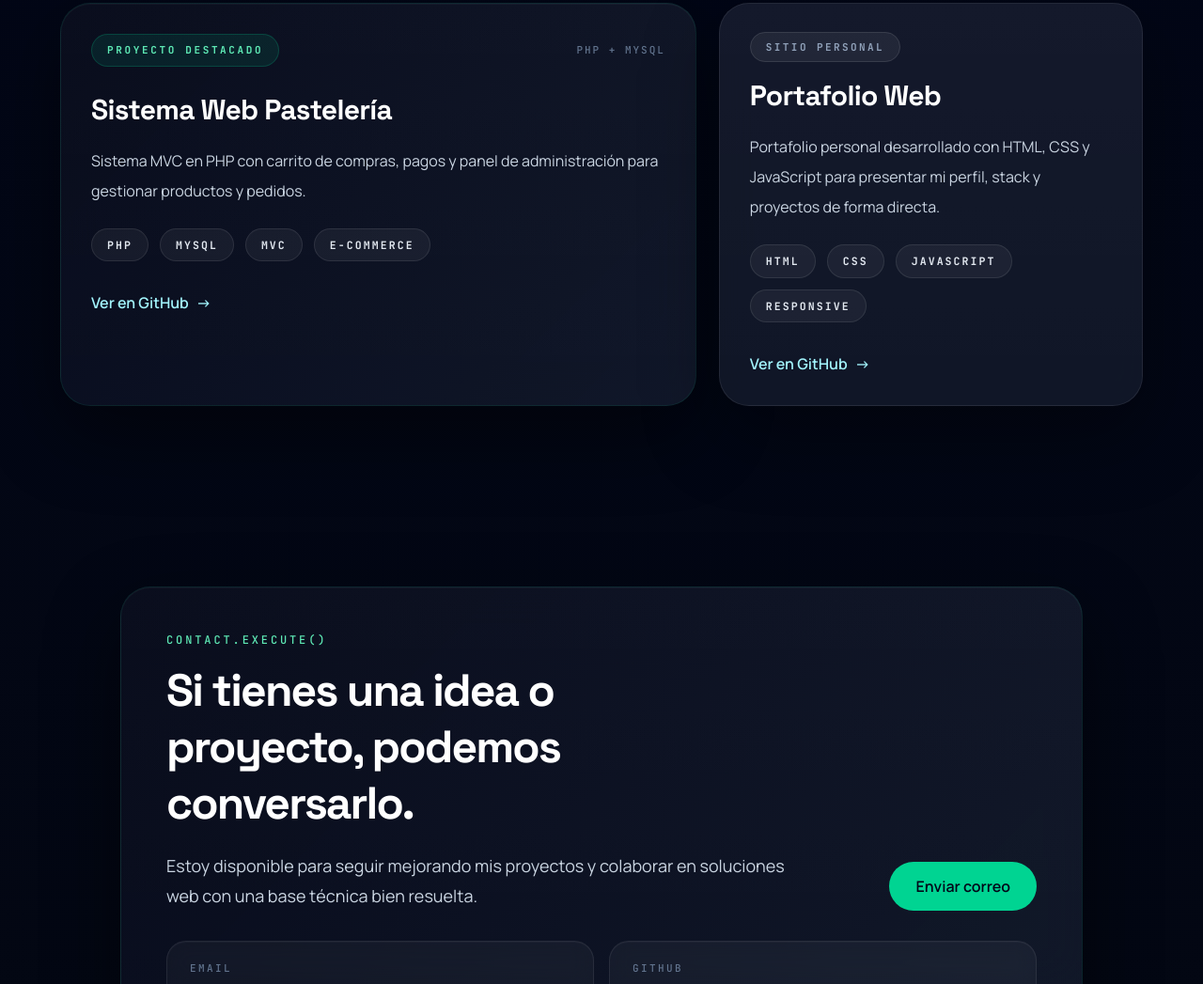
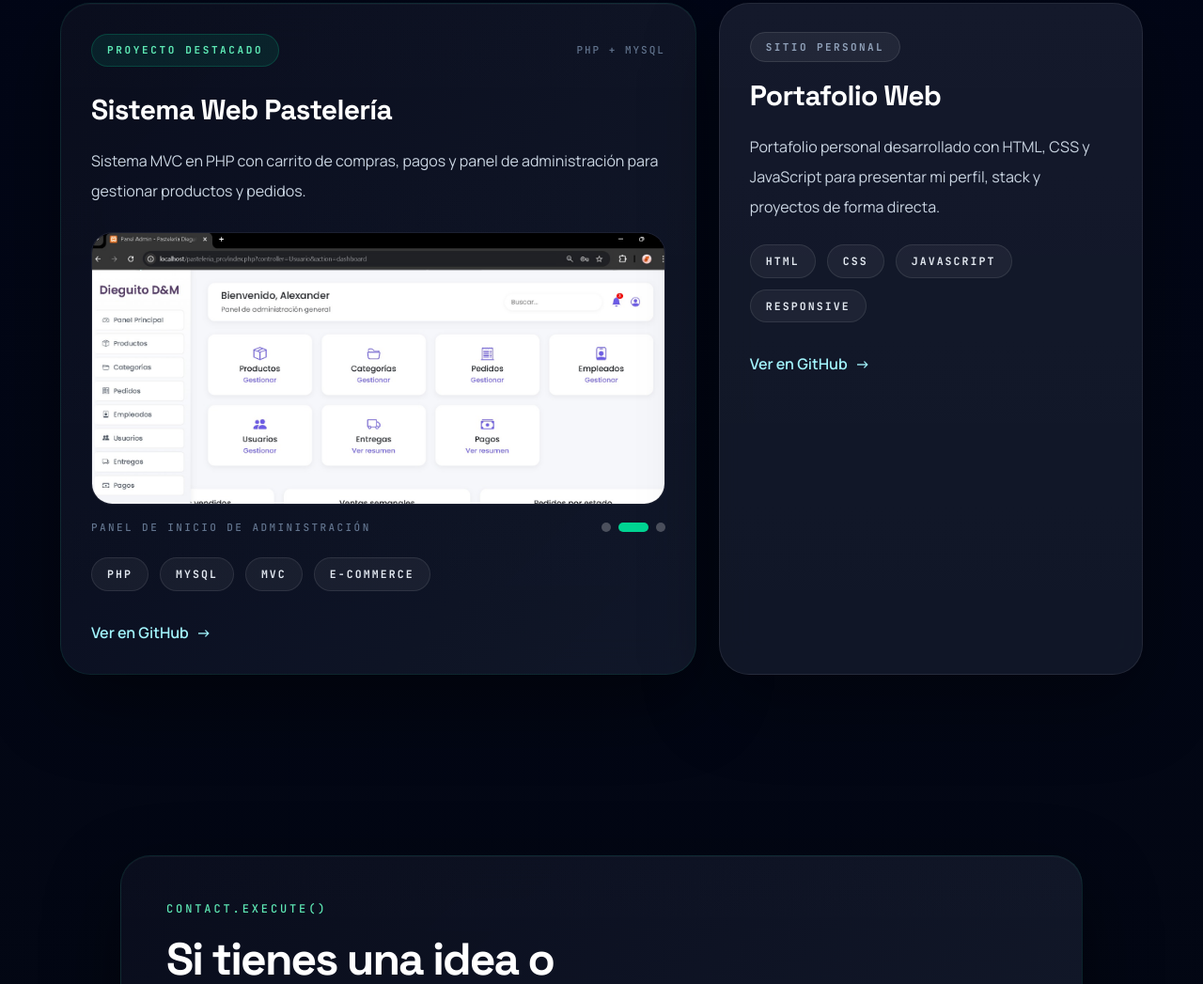
Before and after one commit to MrCale26/mi-portafolio, a website: page index.html in a window 1280 px wide. Shown: the part 1946-2993 px from the top of the page at 94% size. Drawn offline with Linux system fonts and the light colour scheme.

Commit message:
Agregar slider de imagenes al proyecto pasteleria

```diff
--- a/index.html
+++ b/index.html
@@ -196,6 +196,21 @@
                             Sistema MVC en PHP con carrito de compras, pagos y panel de administración
                             para gestionar productos y pedidos.
                         </p>
+                        <div class="project-slider mt-7" data-autoplay="true">
+                            <figure class="overflow-hidden rounded-[1.4rem] border border-white/10 bg-slate-950/80">
+                                <img src="img/projects/pasteleria-home.jpeg" alt="Vista principal del sistema web pastelería" class="project-slider-image h-72 w-full object-cover object-top transition duration-700 group-hover:scale-[1.02]">
+                            </figure>
+                            <div class="mt-4 flex flex-wrap items-center justify-between gap-3">
+                                <p class="project-slider-caption font-mono text-[11px] uppercase tracking-[0.22em] text-slate-500">
+                                    Vista principal del sistema web pastelería
+                                </p>
+                                <div class="flex items-center gap-2">
+                                    <button type="button" class="project-slider-dot h-2.5 w-8 rounded-full bg-emerald-400 transition" data-image="img/projects/pasteleria-home.jpeg" data-alt="Vista principal del sistema web pastelería" data-caption="Vista principal del sistema web pastelería" aria-label="Mostrar vista principal" aria-pressed="true"></button>
+                                    <button type="button" class="project-slider-dot h-2.5 w-2.5 rounded-full bg-white/25 transition" data-image="img/projects/pasteleria-inicio-admin.jpeg" data-alt="Panel de inicio de administración del sistema pastelería" data-caption="Panel de inicio de administración" aria-label="Mostrar panel de administración" aria-pressed="false"></button>
+                                    <button type="button" class="project-slider-dot h-2.5 w-2.5 rounded-full bg-white/25 transition" data-image="img/projects/pasteleria-gestionproductos-admin.jpeg" data-alt="Gestión de productos en el panel administrador del sistema pastelería" data-caption="Gestión de productos del administrador" aria-label="Mostrar gestión de productos" aria-pressed="false"></button>
+                                </div>
+                            </div>
+                        </div>
                         <div class="mt-6 flex flex-wrap gap-3">
                             <span class="terminal-chip">PHP</span>
                             <span class="terminal-chip">MySQL</span>
--- a/js/main.js
+++ b/js/main.js
@@ -3,6 +3,7 @@ const menuToggle = document.getElementById("menu-toggle");
 const navLinks = document.getElementById("nav-links");
 const nav = document.querySelector("nav");
 const navItems = navLinks ? navLinks.querySelectorAll("a") : [];
+const projectSliders = document.querySelectorAll(".project-slider");
 
 revealElements.forEach(element => {
     element.classList.add("opacity-0", "translate-y-8", "transition-all", "duration-700");
@@ -22,6 +23,50 @@ const revealObserver = new IntersectionObserver(
 );
 
 revealElements.forEach(element => revealObserver.observe(element));
+
+projectSliders.forEach(slider => {
+    const image = slider.querySelector(".project-slider-image");
+    const caption = slider.querySelector(".project-slider-caption");
+    const dots = Array.from(slider.querySelectorAll(".project-slider-dot"));
+
+    if (!image || !caption || !dots.length) return;
+
+    let currentIndex = dots.findIndex(dot => dot.getAttribute("aria-pressed") === "true");
+    if (currentIndex < 0) currentIndex = 0;
+
+    const setSlide = index => {
+        const dot = dots[index];
+        if (!dot) return;
+
+        image.src = dot.dataset.image;
+        image.alt = dot.dataset.alt;
+        caption.textContent = dot.dataset.caption;
+
+        dots.forEach((item, itemIndex) => {
+            const isActive = itemIndex === index;
+            item.setAttribute("aria-pressed", String(isActive));
+            item.classList.toggle("w-8", isActive);
+            item.classList.toggle("bg-emerald-400", isActive);
+            item.classList.toggle("w-2.5", !isActive);
+            item.classList.toggle("bg-white/25", !isActive);
+        });
+
+        currentIndex = index;
+    };
+
+    dots.forEach((dot, index) => {
+        dot.addEventListener("click", () => {
+            setSlide(index);
+        });
+    });
+
+    if (slider.dataset.autoplay === "true" && dots.length > 1) {
+        window.setInterval(() => {
+            const nextIndex = (currentIndex + 1) % dots.length;
+            setSlide(nextIndex);
+        }, 3200);
+    }
+});
 
 if (menuToggle && navLinks) {
     const isDesktop = () => window.innerWidth >= 768;
```
Also changed, not shown: css/style.css, img/projects/paslteleria-categorias-admin.jpeg (added), img/projects/pasteleeria-resumenpagos-admin.jpeg (added), img/projects/pasteleria-diagrama-BD.jpeg (added), img/projects/pasteleria-gestionproductos-admin.jpeg (added), img/projects/pasteleria-gestionusuario-admin.jpeg (added), img/projects/pasteleria-home.jpeg (added), img/projects/pasteleria-inicio-admin.jpeg (added), img/projects/pasteleria-inicio-cliente.jpeg (added), img/projects/pasteleria-login.jpeg (added), img/projects/pasteleria-pedidos-cliente.jpeg (added), img/projects/pasteleria-pedidosRegistrados-admin.jpeg (added), img/projects/pasteleria-resumen-entrega-empleado-admin.jpeg (added).
